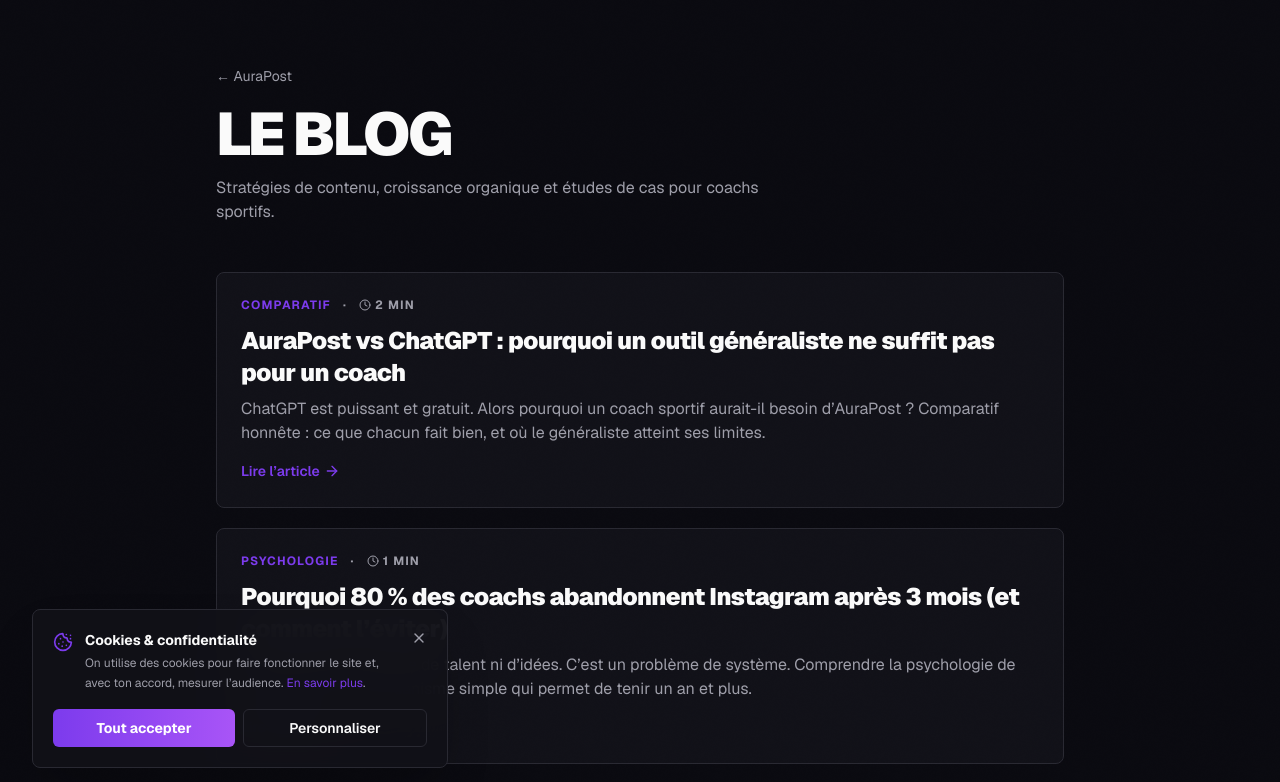
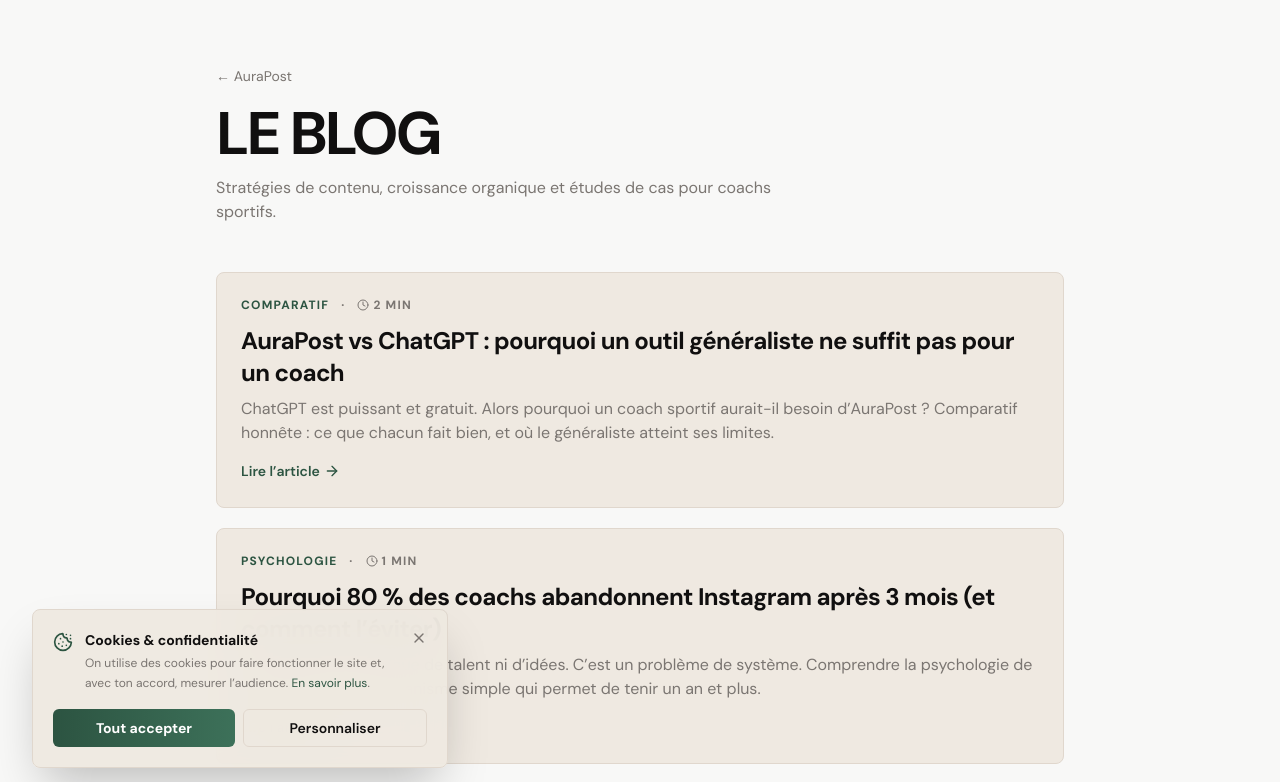
Before and after one commit to logancase06/aurapost, a Next.js app: page /blog in a window 1280 px wide. Shown: the top 782 px of the page. Built offline with nearby package versions, Linux system fonts and the light colour scheme; no server answers.

Commit message:
design(global): palette Sapin sur toute l'app -- :root Sapin, aura-* remapped, ThemeProvider light, meteors/ErrorArt fixes

```diff
--- a/app/globals.css
+++ b/app/globals.css
@@ -12,25 +12,25 @@
 @layer base {
   :root,
   .dark {
-    --background: 240 24% 5%; /* #0A0A0F */
-    --foreground: 0 0% 98%;
+    --background: 60 8% 97%;         /* #fafaf8 — ivoire */
+    --foreground: 30 3% 6%;          /* #0f0f0e — encre noir-chaud */
 
-    --card: 240 18% 8%; /* #111118 */
-    --card-foreground: 0 0% 98%;
+    --card: 36 30% 91%;              /* #f0ebe1 — beige chaud */
+    --card-foreground: 30 3% 6%;
 
-    --popover: 240 18% 9%;
-    --popover-foreground: 0 0% 98%;
+    --popover: 60 8% 97%;
+    --popover-foreground: 30 3% 6%;
 
-    --primary: 262 83% 58%; /* #7C3AED */
+    --primary: 152 31% 25%;          /* #2b5240 — Sapin */
     --primary-foreground: 0 0% 100%;
 
-    --secondary: 240 10% 15%;
-    --secondary-foreground: 0 0% 98%;
+    --secondary: 36 20% 94%;
+    --secondary-foreground: 30 3% 6%;
 
-    --muted: 240 10% 13%;
-    --muted-foreground: 240 6% 64%;
+    --muted: 36 20% 92%;
+    --muted-foreground: 30 4% 46%;   /* #7a7570 — gris sage */
 
-    --accent: 271 91% 65%; /* #A855F7 */
+    --accent: 153 30% 34%;           /* #3d7059 — Sapin clair */
     --accent-foreground: 0 0% 100%;
 
     --destructive: 0 72% 51%;
@@ -39,11 +39,10 @@
     --success: 152 60% 45%;
     --warning: 38 92% 55%;
 
-    --border: 240 10% 18%;
-    --input: 240 10% 18%;
-    --ring: 262 83% 58%;
+    --border: 33 23% 84%;            /* #e0d8ce — ligne chaude */
+    --input: 33 23% 84%;
+    --ring: 152 31% 25%;
 
-    /* Angles nets — border-radius max 8px (style « Nike SaaS »). */
     --radius: 0.5rem;
   }
 }
@@ -155,8 +154,8 @@
 /* Dégradé radial décoratif réutilisable (héros). */
 .aura-glow {
   background:
-    radial-gradient(60% 60% at 50% 0%, hsl(262 83% 58% / 0.18) 0%, transparent 70%),
-    radial-gradient(40% 40% at 80% 20%, hsl(271 91% 65% / 0.12) 0%, transparent 70%);
+    radial-gradient(60% 60% at 50% 0%, rgba(43, 82, 64, 0.09) 0%, transparent 70%),
+    radial-gradient(40% 40% at 80% 20%, rgba(61, 112, 89, 0.06) 0%, transparent 70%);
 }
 
 /* Survol : la card se soulève et projette une ombre (micro-interaction). */
@@ -168,8 +167,8 @@
 }
 .hover-lift:hover {
   transform: translateY(-4px);
-  box-shadow: 0 12px 40px -12px hsl(262 83% 58% / 0.35);
-  border-color: hsl(262 83% 58% / 0.4);
+  box-shadow: 0 12px 40px -12px rgba(43, 82, 64, 0.28);
+  border-color: rgba(43, 82, 64, 0.32);
 }
 
 /* Sections en diagonale (clip-path) — jamais de séparateurs droits. */
--- a/app/layout.tsx
+++ b/app/layout.tsx
@@ -45,7 +45,7 @@
 export const viewport: Viewport = {
   width: 'device-width',
   initialScale: 1,
-  themeColor: '#0A0A0F',
+  themeColor: '#fafaf8',
 };
 
 export default function RootLayout({ children }: { children: React.ReactNode }) {
@@ -69,14 +69,14 @@
           }}
         />
       </head>
-      <body className="min-h-screen bg-background font-sans text-foreground antialiased">
+      <body className="landing-body min-h-screen bg-background font-sans text-foreground antialiased">
         <a href="#main-content" className="skip-link">
           Aller au contenu principal
         </a>
         <GrainOverlay />
         <CustomCursor />
         <FaviconController />
-        <ThemeProvider attribute="class" defaultTheme="dark" enableSystem disableTransitionOnChange>
+        <ThemeProvider attribute="class" defaultTheme="light" enableSystem disableTransitionOnChange>
           <SessionProviderWrapper>{children}<CrispChat /></SessionProviderWrapper>
         </ThemeProvider>
         <ServiceWorkerRegister />
--- a/components/ErrorArt.tsx
+++ b/components/ErrorArt.tsx
@@ -5,8 +5,8 @@
       <svg width="180" height="180" viewBox="0 0 180 180" fill="none" aria-hidden>
         <defs>
           <linearGradient id="aura-grad" x1="0" y1="0" x2="1" y2="1">
-            <stop offset="0%" stopColor="#7c3aed" />
-            <stop offset="100%" stopColor="#a855f7" />
+            <stop offset="0%" stopColor="#2b5240" />
+            <stop offset="100%" stopColor="#3d7059" />
           </linearGradient>
         </defs>
         <circle cx="90" cy="90" r="70" stroke="url(#aura-grad)" strokeWidth="2" strokeOpacity="0.5" />
--- a/components/ui/meteors.tsx
+++ b/components/ui/meteors.tsx
@@ -13,8 +13,8 @@
         <span
           key={i}
           className={cn(
-            'absolute left-1/2 top-1/2 h-0.5 w-0.5 rotate-[215deg] animate-meteor rounded-[9999px] bg-violet-400 shadow-[0_0_0_1px_#ffffff10]',
-            "before:absolute before:top-1/2 before:h-px before:w-[60px] before:-translate-y-1/2 before:transform before:bg-gradient-to-r before:from-violet-400 before:to-transparent before:content-['']",
+            'absolute left-1/2 top-1/2 h-0.5 w-0.5 rotate-[215deg] animate-meteor rounded-[9999px] bg-primary shadow-[0_0_0_1px_rgba(43,82,64,0.15)]',
+            "before:absolute before:top-1/2 before:h-px before:w-[60px] before:-translate-y-1/2 before:transform before:bg-gradient-to-r before:from-primary before:to-transparent before:content-['']",
             className
           )}
           style={{
--- a/tailwind.config.ts
+++ b/tailwind.config.ts
@@ -48,19 +48,19 @@
         },
         success: 'hsl(var(--success))',
         warning: 'hsl(var(--warning))',
-        // Échelle violet « aura » (accents). 600 = primary (#7c3aed), 400 = accent clair.
+        // Echelle Sapin (palette AuraPost). 600 = primary (#2b5240), 400 = accent clair.
         aura: {
-          50: '#f5f3ff',
-          100: '#ede9fe',
-          200: '#ddd6fe',
-          300: '#c4b5fd',
-          400: '#a855f7',
-          500: '#8b5cf6',
-          600: '#7c3aed',
-          700: '#6d28d9',
-          800: '#5b21b6',
-          900: '#4c1d95',
-          950: '#2e1065',
+          50: '#f0f5f2',
+          100: '#d8e8df',
+          200: '#b1d1bf',
+          300: '#7db8a0',
+          400: '#4d9b71',
+          500: '#3d7059',
+          600: '#2b5240',
+          700: '#22402f',
+          800: '#1a3024',
+          900: '#112018',
+          950: '#091009',
         },
       },
       borderRadius: {
```
